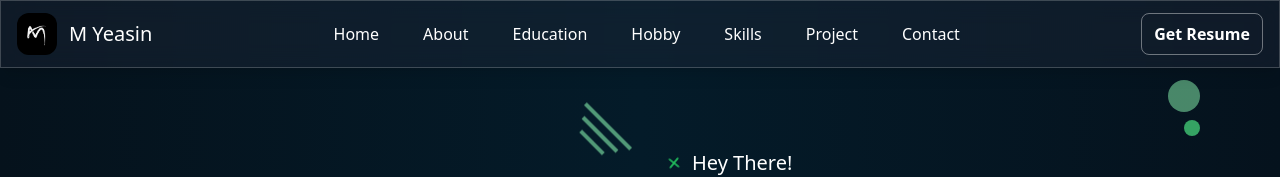
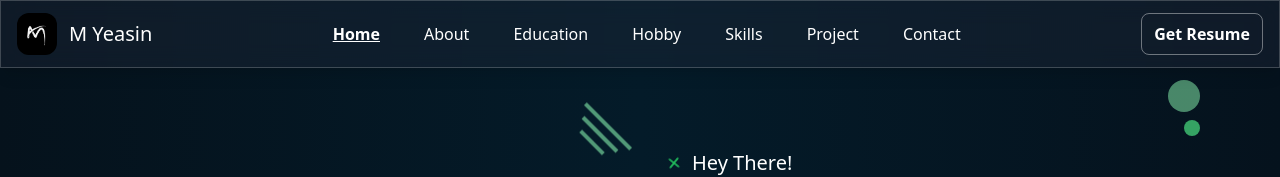
Before and after one commit to mdYeasinIslam/My_Portfolio, a Next.js app: page / in a window 1280 px wide. Shown: the top 177 px of the page. Built offline with nearby package versions, Linux system fonts and the light colour scheme.

Commit message:
give style on active navbar

```diff
--- a/src/SharedComponent/Navbar.tsx
+++ b/src/SharedComponent/Navbar.tsx
@@ -7,8 +7,9 @@ import { GrProjects } from "react-icons/gr";
 import { IoMdClose } from "react-icons/io";
 import { IoHome, IoMenuSharp, IoSchoolSharp } from "react-icons/io5";
 import { RiLightbulbFlashLine } from "react-icons/ri";
+import { RxHobbyKnife } from "react-icons/rx";
 import { Link } from "react-scroll";
-import { RxHobbyKnife } from "react-icons/rx";
+
 
 const navItems = [
   { link: "banner", label: "Home", icon: <IoHome className="-mt-0.5"/> },
@@ -46,17 +47,23 @@ const NavSectionLink = ({
   children: React.ReactNode;
   onClick?: () => void;
   className?: string;
-}) => (
+  }) => {
+
+  return (
     <Link
       to={link}
+      activeClass="active"
+      spy={true}
+      offset={-70}
       onClick={onClick}
       smooth={true}
       duration={500}
-    className={`flex items-center gap-1 font-medium px-3 py-1 cursor-pointer ${className}`}
+      className={`font-medium px-3 py-1 cursor-pointer ${className}`}
     >
       {children}
     </Link>
   );
+  };
 
 export const Navbar = () => {
   const [menubar, setMenubar] = useState(true);
@@ -77,22 +84,22 @@ export const Navbar = () => {
       <Box className="flex items-center gap-2">
         <div onClick={() => setMenubar(!menubar)} className="flex lg:hidden">
           {menubar ? (
-            <IoMenuSharp className="w-7 h-7" />
+            <IoMenuSharp className="w-6 h-6" />
           ) : (
-            <IoMdClose className="w-7 h-7" />
+            <IoMdClose className="w-6 h-6" />
           )}
         </div>
         <ul
-          className={`absolute w-2/3 md:w-1/2  bg-[#05121C] text-white lg:hidden duration-1000 px-4 py-5 flex flex-col gap-5 ${
+          className={`absolute w-2/3 md:w-1/2  bg-[#05121C] text-white lg:hidden duration-1000 px-4 py-5 flex flex-col gap-1 ${
             menubar ? "left-[-500px] top-16" : "top-16 left-0   "
           }`}
         >
-          {navItems.map(({ link, label, icon }) => (
+          {navItems.map(({ link, label }) => (
             <NavSectionLink
               key={link}
               link={link}
               onClick={() => setMenubar(true)}
-              className="bg-white/20 rounded-md py-2 text-lg font-medium  hover:text-black"
+              className="bg-white/20 rounded-md text-base font-medium"
             >
               {/* {icon} */}
               {label}
@@ -115,6 +122,7 @@ export const Navbar = () => {
               {/* {icon} */}
               {label}
             </NavSectionLink>
+
           ))}
         </ul>
       </Box>
--- a/src/app/globals.css
+++ b/src/app/globals.css
@@ -15,3 +15,7 @@ html {
   margin-right: 0;
   text-indent: 0;
 }
+.active {
+  text-decoration: underline;
+  font-weight: 700;
+}
--- a/src/components/About/About.tsx
+++ b/src/components/About/About.tsx
@@ -1,10 +1,11 @@
 "use client";
-import { Link } from "react-scroll";
+import { Element, Link } from "react-scroll";
 import { BsStars } from "react-icons/bs";
 import AboutCards from "./AboutCards";
 
 export const About = () => {
   return (
+    <Element name="About">
       <section
         id="About"
         // className="pt-20 pb-20 bg-gradient-to-r from-green-100 via-blue-50 to-pink-50"
@@ -33,7 +34,8 @@ export const About = () => {
             <h1 className="text-white/80">
               I am Yeasin, a Front-end Developer specializing in React.js,
               Next.js, TypeScript, and Tailwind CSS, with a passion for building
-            scalable, responsive web applications in collaborative environments.
+              scalable, responsive web applications in collaborative
+              environments.
               <br />
               <br />
               I've completed both personal and office projects focused on
@@ -72,5 +74,6 @@ export const About = () => {
           </div>
         </div>
       </section>
+    </Element>
   );
 };
--- a/src/components/Home/Banner/HeroBanner.tsx
+++ b/src/components/Home/Banner/HeroBanner.tsx
@@ -5,7 +5,7 @@ import { ArrowRight, Plus } from "lucide-react";
 import Image from "next/image";
 import { useEffect, useState } from "react";
 import { FaFacebook, FaGithub, FaLinkedin, FaXTwitter } from "react-icons/fa6";
-import { Link } from "react-scroll";
+import { Element, Link } from "react-scroll";
 
 export default function HeroBanner() {
   const [currentRole, setCurrentRole] = useState(0);
@@ -20,6 +20,7 @@ export default function HeroBanner() {
   }, [roles.length]);
 
   return (
+    <Element name="banner">
       <section
         id="banner"
         // className="bg-gradient-to-r from-green-100 via-blue-50 to-pink-50"
@@ -169,8 +170,8 @@ export default function HeroBanner() {
 
                 {/* Description */}
                 <p className="text-white/80 font-medium text-lg  max-w-lg animate-fade-in-up delay-300 !mt-0">
-                We're a team of strategic working globally with largest brands,
-                We believe that progress only you to play things safe.
+                  We're a team of strategic working globally with largest
+                  brands, We believe that progress only you to play things safe.
                 </p>
                 <ul className="skills-list list-disc list-inside  grid grid-cols-3 xl:flex flex-wrap justify-center items-center md:justify-start xl:gap-x-10 font-medium  lg:text-xl [&>li::marker]:[margin-right:0] [&>li::marker]:[text-indent:0]">
                   <li className="">Typescript</li>
@@ -303,5 +304,6 @@ export default function HeroBanner() {
           `}</style>
         </div>
       </section>
+    </Element>
   );
 }
```
Lines whose indentation alone changed are shown as unchanged.
